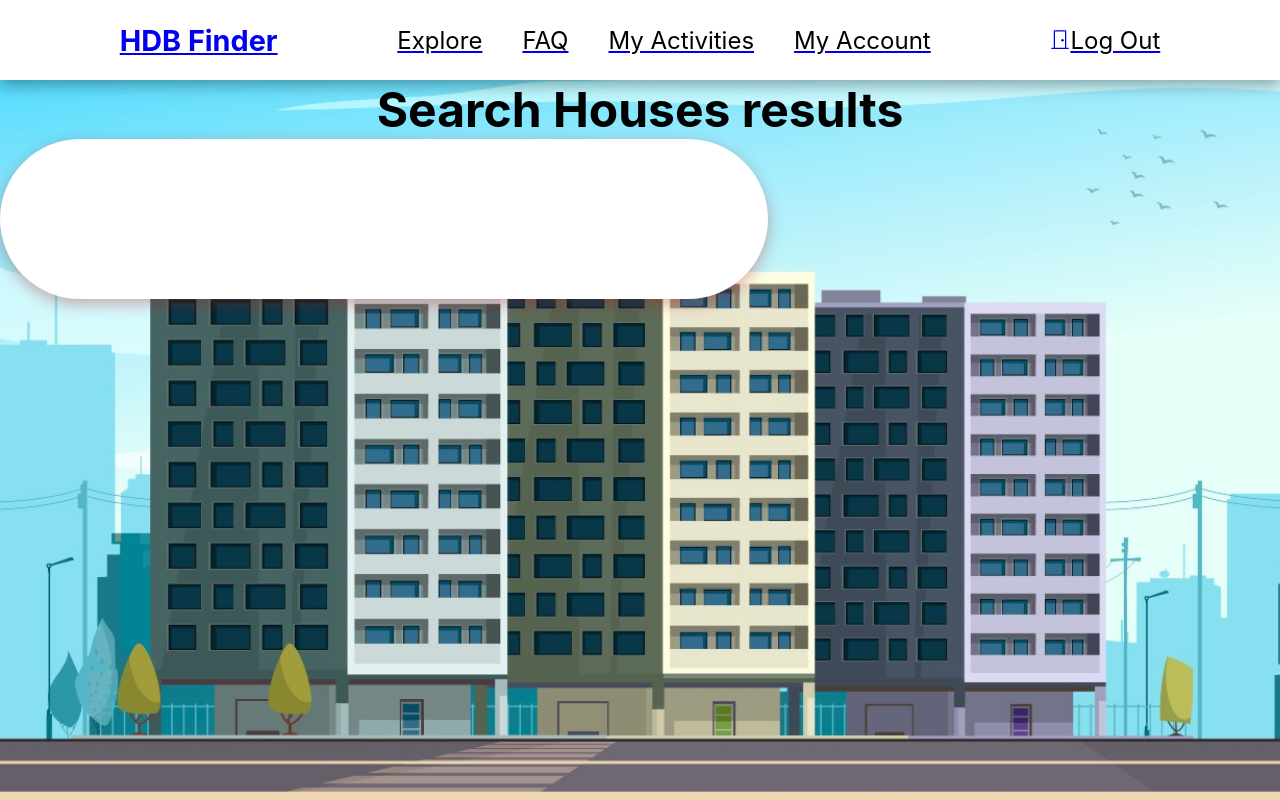
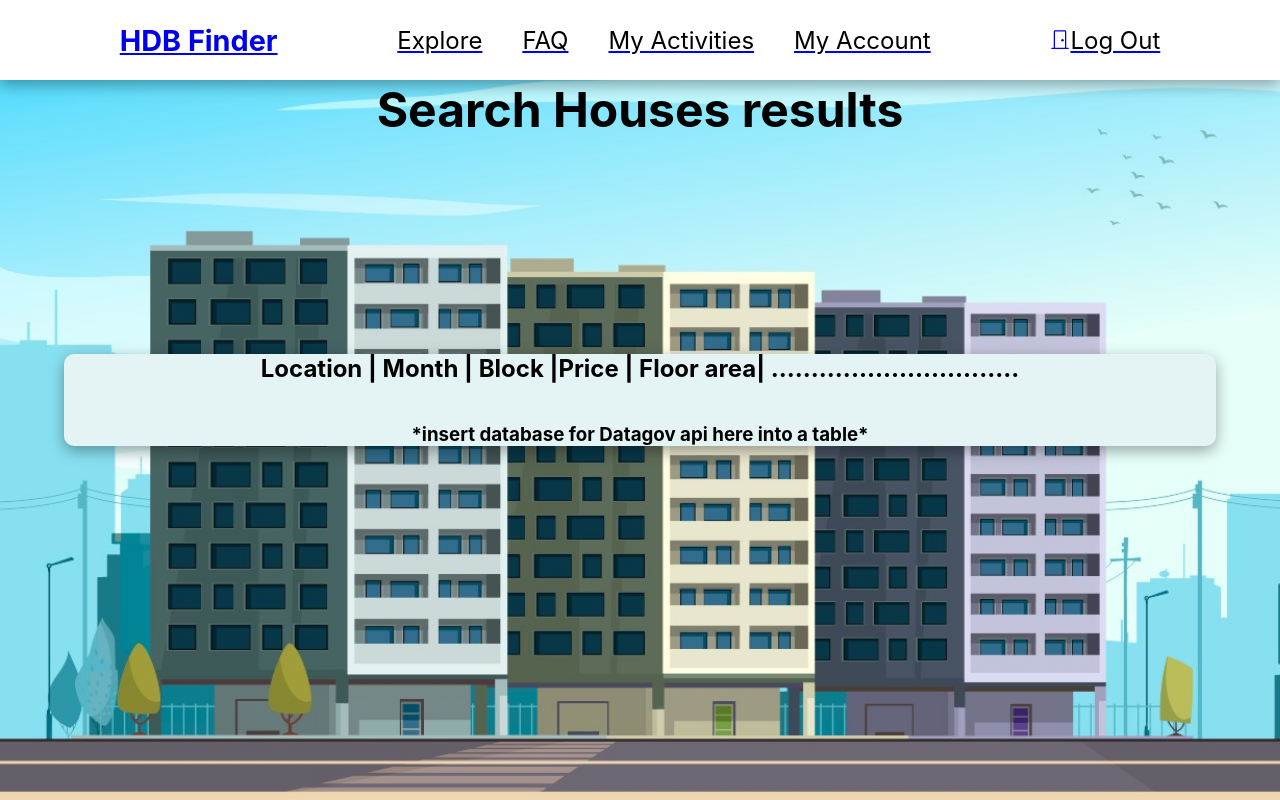
Before and after one commit to Realker/SC2006-Project, a React (Create React App) app in the folder frontend/: page /SearchHouses in a window 1280 px wide. Built offline with nearby package versions, Linux system fonts and the light colour scheme.

Commit message:
Searchouses.js
SearchHouse page is to display the searched houses after clicking search button

```diff
--- a/frontend/src/components/SearchHouses.js
+++ b/frontend/src/components/SearchHouses.js
@@ -11,12 +11,16 @@ const SearchHouses = () => {
 
     <div className = 'SearchHousesPageBg'>
        <NavBar/>
-
        <h1> Search Houses results</h1>
 
-       <div class = 'SearchHousesCard'> </div>
+       <div class = 'SearchHousesCard'><h2> Location | Month | Block |Price | Floor area| ............................... </h2>
+       <h3> *insert database for Datagov api here into a table*</h3>
+ </div>
 
-       <div class = 'SearchHousesCardContent'></div>
+       <div class = 'SearchHousesCardContent'>
+
+
+       </div>
        </div>
   )
 }
--- a/frontend/src/css/SearchHouses.css
+++ b/frontend/src/css/SearchHouses.css
@@ -10,16 +10,26 @@
 }
 
 .SearchHousesCard{
-    display: flex;
-    flex-direction: column;
-    background-color: white;
-    box-shadow: rgba(164, 30, 30, 0.35) 0px 5px 15px;
-    border-radius: 100px;
-    width: 60vw;
+    display:flex;
     justify-content: center;
     align-items: center;
-    height: 100%;
-    padding: 5rem;
+    text-align: center;
+
+    flex-direction: column;
+    background-color:#e4f4f5;
+    box-shadow: rgba(0, 0, 0, 0.35) 0px 5px 15px;
+    border-radius: 10px;
+    width: 90vw;
+    justify-content: center;
+    align-items: center;
+
     gap: 2.5rem;
+    text-align: center;
+    margin: 0;
 
+    position:absolute;
+    top: 50%;
+    left: 50%;
+    margin-right: -50%;
+    transform: translate(-50%, -50%)
 }
```
